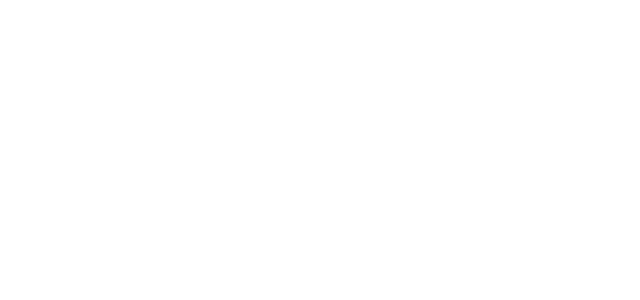
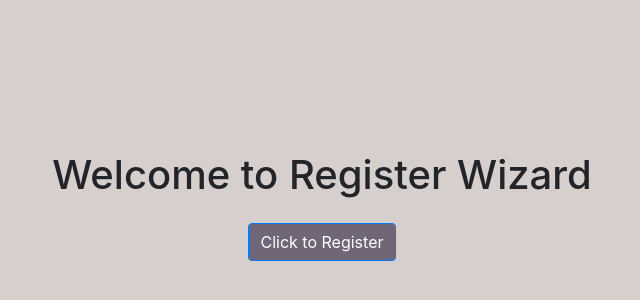
Before and after one commit to MHNashef/register-wizard, a React (Create React App) app: page / in a window 1280 px wide. Shown: the part 194-494 px from the top of the page, without its empty margins (318-958 px from the left). Built offline with nearby package versions, Linux system fonts and the light colour scheme.

Commit message:
added welcome page and succes page

```diff
--- a/src/App.js
+++ b/src/App.js
@@ -1,20 +1,26 @@
 import { BrowserRouter as Router, Switch, Route, Link } from "react-router-dom";
-import {NavDropdown, Navbar, Nav, Form, FormControl, Button} from "react-bootstrap";
+// import {NavDropdown, Navbar, Nav, Form, FormControl, Button} from "react-bootstrap";
+import WelcomePage from "./WelcomePage";
 import FirstPhase from "./FirstPhase";
 import Phase2 from "./Phase2";
 import Phase3 from "./phase3-components/PhaseThree";
+import CompletionPage from "./phase3-components/CompletionPage"
 import "./App.css";
 
 function App() {
   return (
     <>
-    <>
+
       <Router>
-        <Route exact path="/phase1" component={FirstPhase}/>
-        <Route exact path="/phase2" component={Phase2}/>
-        <Route exact path="/phase3" component={Phase3}/>
+        <Switch>
+          <Route exact path="/" component={WelcomePage}/>
+          <Route exact path="/phase1" component={FirstPhase}/>
+          <Route exact path="/phase2" component={Phase2}/>
+          <Route exact path="/phase3" component={Phase3}/>
+          <Route exact path="/successPage" component={CompletionPage} />
+        </Switch>
       </Router>
-    </>
+
       {/* <Router>
       <Navbar variant="dark" bg="dark" expand="lg" className="mb-5">
         <Navbar.Brand href="#">Register Wizard</Navbar.Brand>
@@ -43,7 +49,7 @@
         <Route exact path="/phase3" component={Phase3}/>
       </Switch>
     </Router> */}
-    </>
+  </>
   );
 }
 
--- /dev/null
+++ b/src/WelcomePage.js
@@ -0,0 +1,21 @@
+import { Button } from 'react-bootstrap';
+import React from 'react';
+import { useHistory } from "react-router-dom";
+
+export default function WelcomePage() {
+
+    const history = useHistory();
+
+    function moveToForm() {
+        history.push("/phase1");
+    }
+
+    return (
+        <div className="vh-100" style={{backgroundColor:"#D6CFCB"}}>
+            <div className="d-flex flex-column justify-content-center align-items-center h-100">
+                <h1 className="mb-4">Welcome to Register Wizard</h1>
+                <Button style={{backgroundColor:"#706677"}} onClick={moveToForm}>Click to Register</Button>
+            </div>
+        </div>
+    )
+}
--- a/src/phase3-components/PhaseThree.jsx
+++ b/src/phase3-components/PhaseThree.jsx
@@ -1,7 +1,7 @@
 
 import Hobbies from './Hobbies';
 import Image from './Image';
-import {useHistory} from "react-router-dom";
+import { useHistory } from "react-router-dom";
 import { Button, Form, Col, Container } from 'react-bootstrap';
 import React, { useState, useRef } from 'react';
 
@@ -28,6 +28,7 @@
     if (componentData.imgURL && componentData.hobbies) {
       sendToLocalStorage(componentData);
       formRef.current.reset();
+      history.push("/successPage");
     } else alertAppropriateError();
   }
 
```
